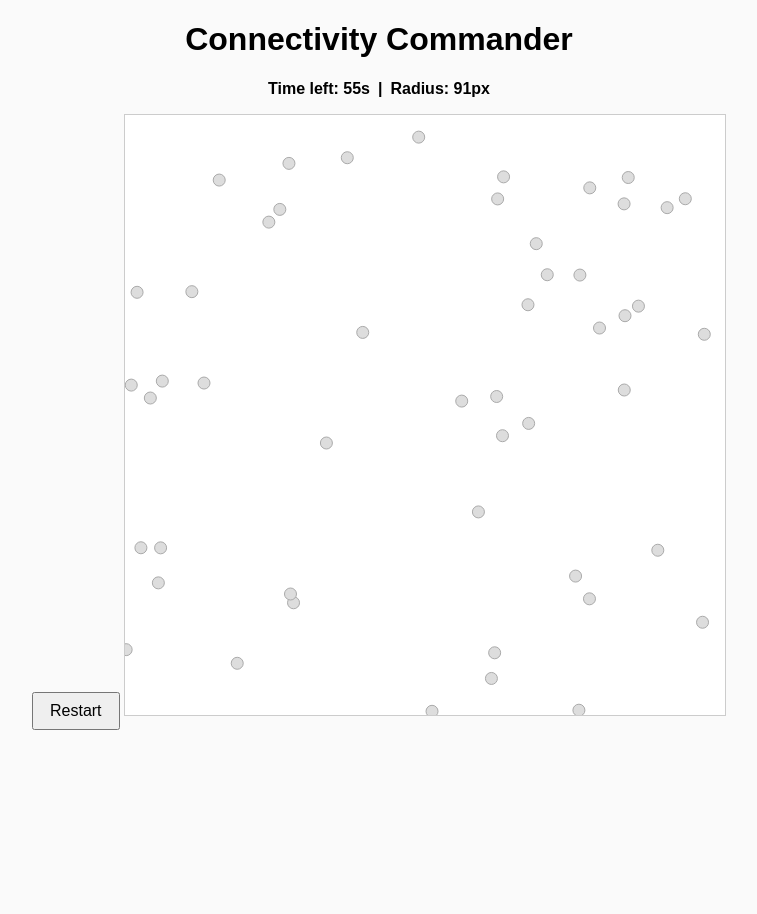
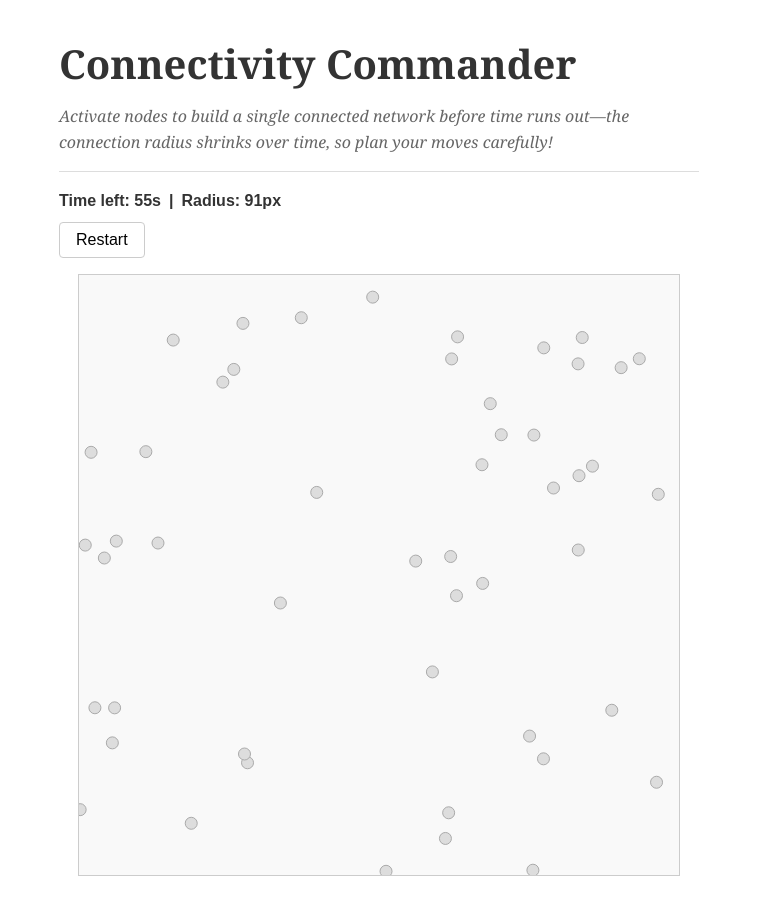
Before and after one commit to adityaguharoy/toys, a plain HTML site: page index.html in a window 1280 px wide. Shown: the whole page, without its empty margins (261-1018 px from the left). Before the commit the page ends 800 px from the top, so only its background shows below. Drawn offline with nearby package versions, Linux system fonts and the light colour scheme.

Commit message:
Update index.html

```diff
--- a/index.html
+++ b/index.html
@@ -6,35 +6,62 @@
   <script src="https://d3js.org/d3.v7.min.js"></script>
   <style>
     body {
-      font-family: sans-serif;
-      text-align: center;
-      background: #fafafa;
+      background: #fff;
+      color: #333;
+      font-family: Georgia, serif;
+      line-height: 1.6;
+      margin: 0;
+      padding: 0;
+    }
+    a { color: #069; text-decoration: none; }
+    a:hover { text-decoration: underline; }
+    .container {
+      max-width: 640px;
+      margin: auto;
+      padding: 2rem;
+    }
+    header { border-bottom: 1px solid #ddd; margin-bottom: 1rem; }
+    h1 { font-size: 2.5rem; margin: 0 0 0.5rem; }
+    p.description {
+      font-style: italic;
+      color: #666;
+      margin: 0 0 1rem;
     }
     #canvas {
       border: 1px solid #ccc;
-      margin-top: 1rem;
-      background: #fff;
+      background: #f9f9f9;
+      display: block;
+      margin: 1rem auto;
     }
-    line.edge {
-      stroke-width: 2px;
-    }
+    line.edge { stroke-width: 2px; }
     #info {
+      font-family: sans-serif;
+      font-weight: bold;
       margin-top: .5rem;
-      font-weight: bold;
     }
     button {
       margin-top: .5rem;
       padding: .5rem 1rem;
       font-size: 1rem;
       cursor: pointer;
+      font-family: sans-serif;
+      background: white;
+      border: 1px solid #ccc;
+      border-radius: 4px;
     }
+    button:hover { background: #f0f0f0; }
   </style>
 </head>
 <body>
-  <h1>Connectivity Commander</h1>
-  <div id="info">Loading…</div>
-  <button id="restart">Restart</button>
-  <svg id="canvas" width="600" height="600"></svg>
+  <div class="container">
+    <header>
+      <h1>Connectivity Commander</h1>
+      <p class="description">Activate nodes to build a single connected network before time runs out—the connection radius shrinks over time, so plan your moves carefully!</p>
+    </header>
+    <div id="info">Loading…</div>
+    <button id="restart">Restart</button>
+    <svg id="canvas" width="600" height="600"></svg>
+  </div>
 
   <script>
   // —— params ——
@@ -94,7 +121,6 @@
       enter => enter.append("line")
                     .attr("class","edge")
                     .attr("stroke", d=> {
-                      // color by the later-clicked node
                       const idx = activationOrder.indexOf(d[1]);
                       return colorScale(idx);
                     }),
```
